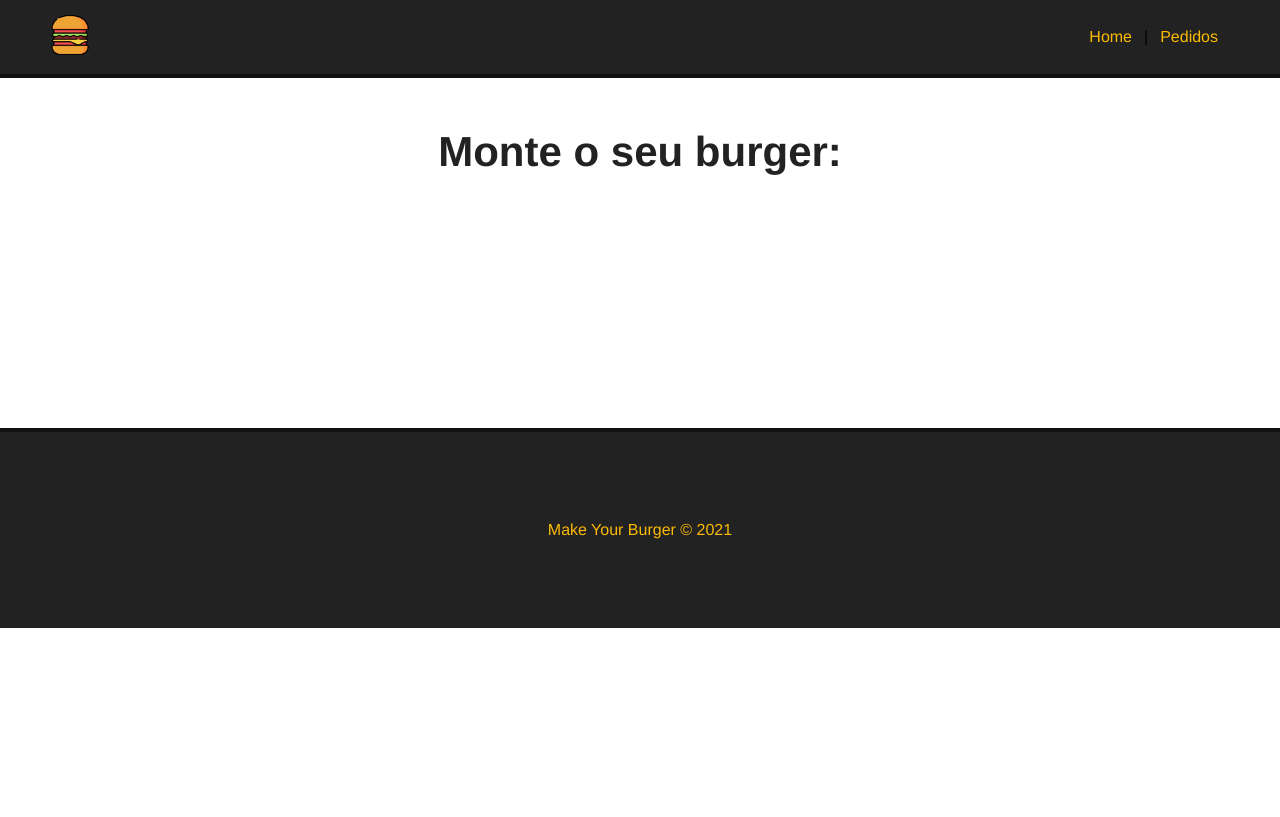
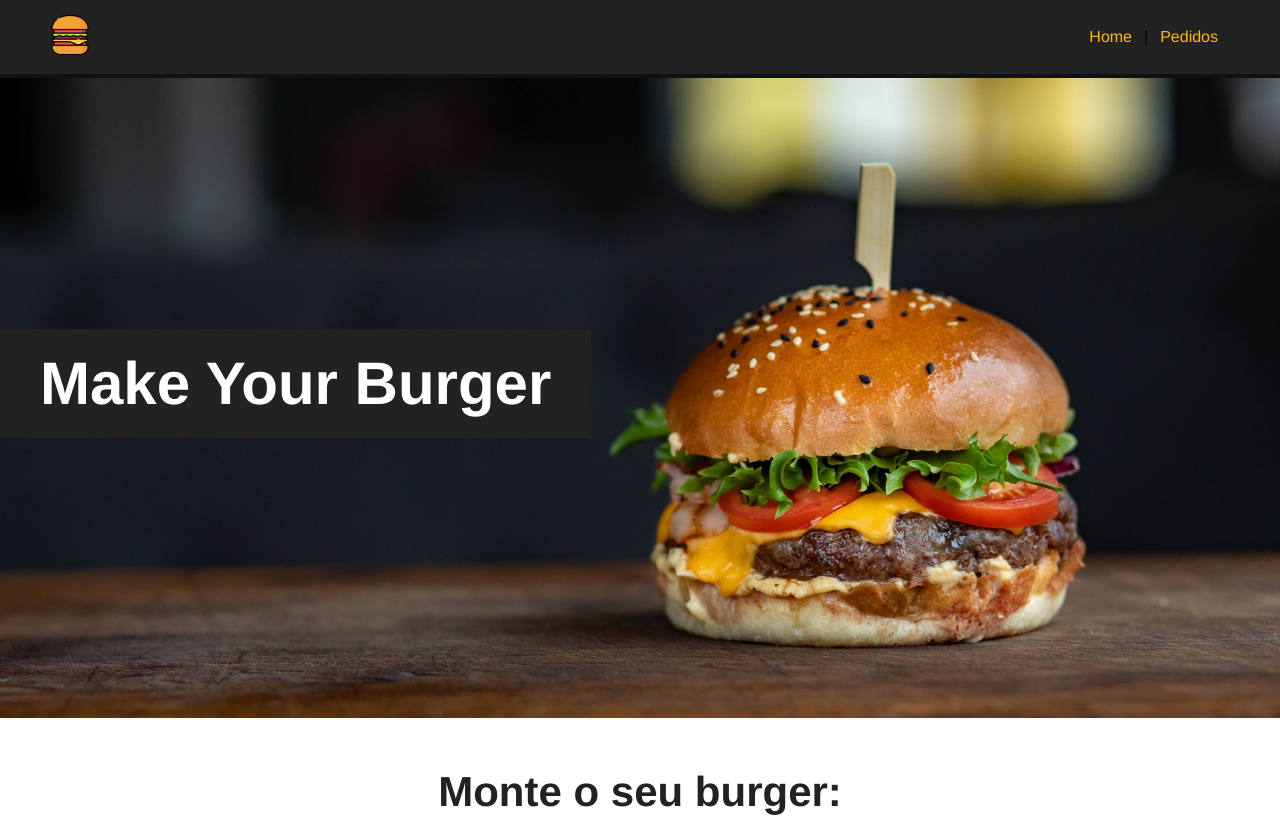
Before and after one commit to CarlosAmorim94/Vue_MakeYourBurguer, a Vue app: page / in a window 1280 px wide. Shown: the top 817 px of the page. Built offline with nearby package versions, Linux system fonts and the light colour scheme.

Commit message:
Style: Created Banner component

```diff
--- /dev/null
+++ b/src/components/Banner.vue
@@ -0,0 +1,30 @@
+<template>
+  <div id="main-banner">
+    <h1>Make Your Burger</h1>
+  </div>
+</template>
+
+<script>
+export default {
+  name: "Banner",
+};
+</script>
+
+<style scoped>
+#main-banner {
+  background-image: url("/public/img/burger.jpg");
+  background-position: center;
+  background-size: cover;
+  height: 80vh;
+  display: flex;
+  align-items: center;
+  justify-content: flex-start;
+}
+#main-banner h1 {
+  color: #fff;
+  text-align: center;
+  font-size: 60px;
+  background-color: #222;
+  padding: 20px 40px;
+}
+</style>
--- a/src/views/Home.vue
+++ b/src/views/Home.vue
@@ -1,7 +1,18 @@
 <template>
-  <div>
-    <div class="main-container">
-      <h1>Monte o seu burger:</h1>
-    </div>
+  <Banner />
+  <div class="main-container">
+    <h1>Monte o seu burger:</h1>
+    <p>Formulário</p>
   </div>
 </template>
+
+<script>
+import Banner from "@/components/Banner.vue";
+
+export default {
+  name: "Home",
+  components: {
+    Banner,
+  },
+};
+</script>
```
Also changed, not shown: src/assets/logo.png (deleted).
